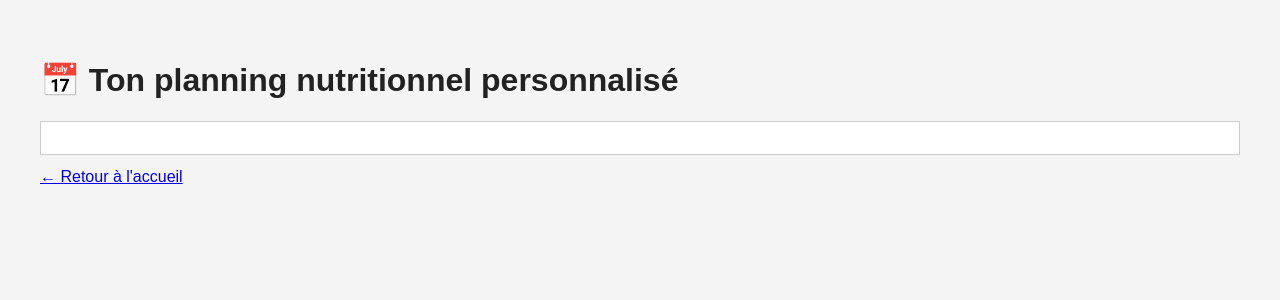
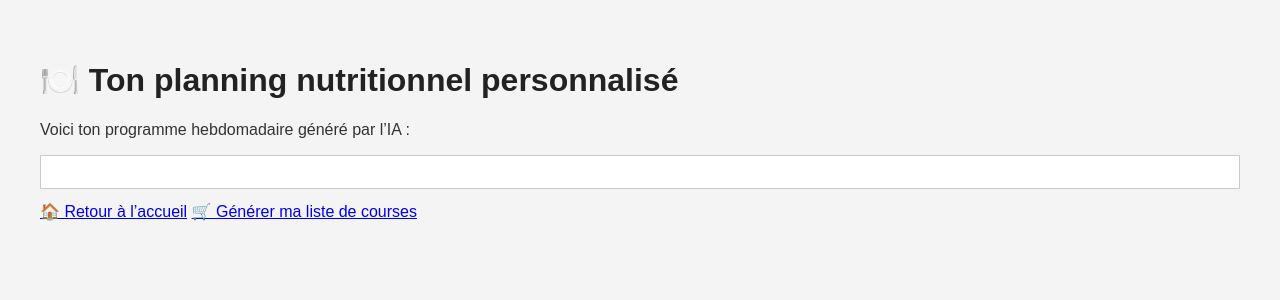
Before and after one commit to gregoirechatel/monprojetia, a FastAPI app: template templates/planning.html in a window 1280 px wide. Shown: the top 300 px of the page. Run offline with FastAPI, Linux system fonts and the light colour scheme; the template is opened without the code that fills it, so the values that code supplies are empty.

Commit message:
feat: nouvelle fonctionnalité liste de courses IA

```diff
--- a/backend/main.py
+++ b/backend/main.py
@@ -1,30 +1,30 @@
 from fastapi import FastAPI, Form, Request
 from fastapi.responses import HTMLResponse
+from fastapi.staticfiles import StaticFiles
 from fastapi.templating import Jinja2Templates
-from fastapi.staticfiles import StaticFiles
+import requests
 import os
-import requests
+import json
 
 app = FastAPI()
+
+# Configuration statiques & templates
 app.mount("/static", StaticFiles(directory="static"), name="static")
 templates = Jinja2Templates(directory="templates")
 
-API_KEY = os.getenv("OPENROUTER_API_KEY")
-HEADERS = {
-    "Authorization": f"Bearer {API_KEY}",
-    "Content-Type": "application/json"
-}
-
+# 🔹 Page d’accueil
 @app.get("/", response_class=HTMLResponse)
 async def index(request: Request):
     return templates.TemplateResponse("index.html", {"request": request})
 
+# 🔹 Formulaire
 @app.get("/formulaire", response_class=HTMLResponse)
-async def formulaire(request: Request):
+async def show_form(request: Request):
     return templates.TemplateResponse("formulaire.html", {"request": request})
 
+# 🔹 Génération du planning via IA + sauvegarde
 @app.post("/planning", response_class=HTMLResponse)
-async def planning(
+async def generate_planning(
     request: Request,
     objectif: str = Form(...),
     age: int = Form(...),
@@ -34,7 +34,7 @@ async def planning(
     activite: str = Form(...)
 ):
     prompt = f"""
-Tu es un expert en nutrition. Crée un planning hebdomadaire pour :
+Tu es un expert en nutrition. Crée un planning nutritionnel hebdomadaire pour :
 - Objectif : {objectif}
 - Âge : {age} ans
 - Poids : {poids} kg
@@ -42,18 +42,31 @@ Tu es un expert en nutrition. Crée un planning hebdomadaire pour :
 - Sexe : {sexe}
 - Niveau d’activité : {activite}
 
-Le planning doit être structuré jour par jour (lundi à dimanche), matin, midi, soir, avec des idées de repas simples, grammages et liens si possible.
+Le planning doit contenir des repas simples, équilibrés et adaptés à cet utilisateur.
+Structure-le par jour (lundi à dimanche), avec matin / midi / soir, et donne des grammages approximatifs.
 """
 
-    data = {
-        "model": "anthropic/claude-3-haiku",
-        "messages": [{"role": "user", "content": prompt}],
-        "max_tokens": 1500
-    }
+    try:
+        response = requests.post(
+            "https://openrouter.ai/api/v1/chat/completions",
+            headers={
+                "Authorization": f"Bearer {os.getenv('OPENROUTER_API_KEY')}",
+                "Content-Type": "application/json"
+            },
+            json={
+                "model": "anthropic/claude-3-haiku",
+                "messages": [{"role": "user", "content": prompt}],
+                "max_tokens": 1800
+            }
+        )
 
-    try:
-        response = requests.post("https://openrouter.ai/api/v1/chat/completions", headers=HEADERS, json=data)
-        result = response.json()["choices"][0]["message"]["content"]
+        data = response.json()
+        result = data['choices'][0]['message']['content']
+
+        # Sauvegarde du planning dans planning.json
+        with open("backend/data/planning.json", "w", encoding="utf-8") as f:
+            json.dump(result, f, ensure_ascii=False, indent=2)
+
     except Exception as e:
         result = f"Erreur lors de l’appel à l’IA : {e}"
 
@@ -61,3 +74,41 @@ Le planning doit être structuré jour par jour (lundi à dimanche), matin, midi
         "request": request,
         "planning": result
     })
+
+# 🔹 Génération de la liste de courses
+@app.get("/liste", response_class=HTMLResponse)
+async def generate_liste(request: Request):
+    try:
+        with open("backend/data/planning.json", "r", encoding="utf-8") as f:
+            planning_data = f.read()
+
+        prompt = f"""
+Voici un planning nutritionnel :\n\n{planning_data}\n\n
+Fournis-moi une liste de courses hebdomadaire complète en fonction de ce planning.
+Organise les ingrédients par catégorie (ex : Légumes, Féculents, Viandes…), avec les quantités approximatives en grammes.
+La liste doit être claire, lisible et exploitable en supermarché.
+"""
+
+        response = requests.post(
+            "https://openrouter.ai/api/v1/chat/completions",
+            headers={
+                "Authorization": f"Bearer {os.getenv('OPENROUTER_API_KEY')}",
+                "Content-Type": "application/json"
+            },
+            json={
+                "model": "anthropic/claude-3-haiku",
+                "messages": [{"role": "user", "content": prompt}],
+                "max_tokens": 1000
+            }
+        )
+
+        data = response.json()
+        liste_courses = data['choices'][0]['message']['content']
+
+    except Exception as e:
+        liste_courses = f"Erreur lors de la génération de la liste de courses : {e}"
+
+    return templates.TemplateResponse("liste.html", {
+        "request": request,
+        "liste": liste_courses
+    })
--- a/templates/planning.html
+++ b/templates/planning.html
@@ -2,17 +2,22 @@
 <html lang="fr">
 <head>
     <meta charset="UTF-8">
-  <meta name="viewport" content="width=device-width, initial-scale=1">
-  <title>Planning Nutritionnel</title>
+    <title>Ton planning nutritionnel</title>
     <link rel="stylesheet" href="/static/style.css">
 </head>
 <body>
     <div class="container">
-    <h1>📅 Ton planning nutritionnel personnalisé</h1>
+        <h1>🍽️ Ton planning nutritionnel personnalisé</h1>
+        <p>Voici ton programme hebdomadaire généré par l’IA :</p>
+
         <div class="planning-box">
             <pre>{{ planning }}</pre>
         </div>
-    <a href="/" class="back-link">← Retour à l'accueil</a>
+
+        <div class="button-group">
+            <a href="/" class="button">🏠 Retour à l’accueil</a>
+            <a href="/liste" class="button secondary">🛒 Générer ma liste de courses</a>
+        </div>
     </div>
 </body>
 </html>
```
Also changed, not shown: templates/liste.html (added, +20 -0 lines). Lines whose indentation alone changed are shown as unchanged.
